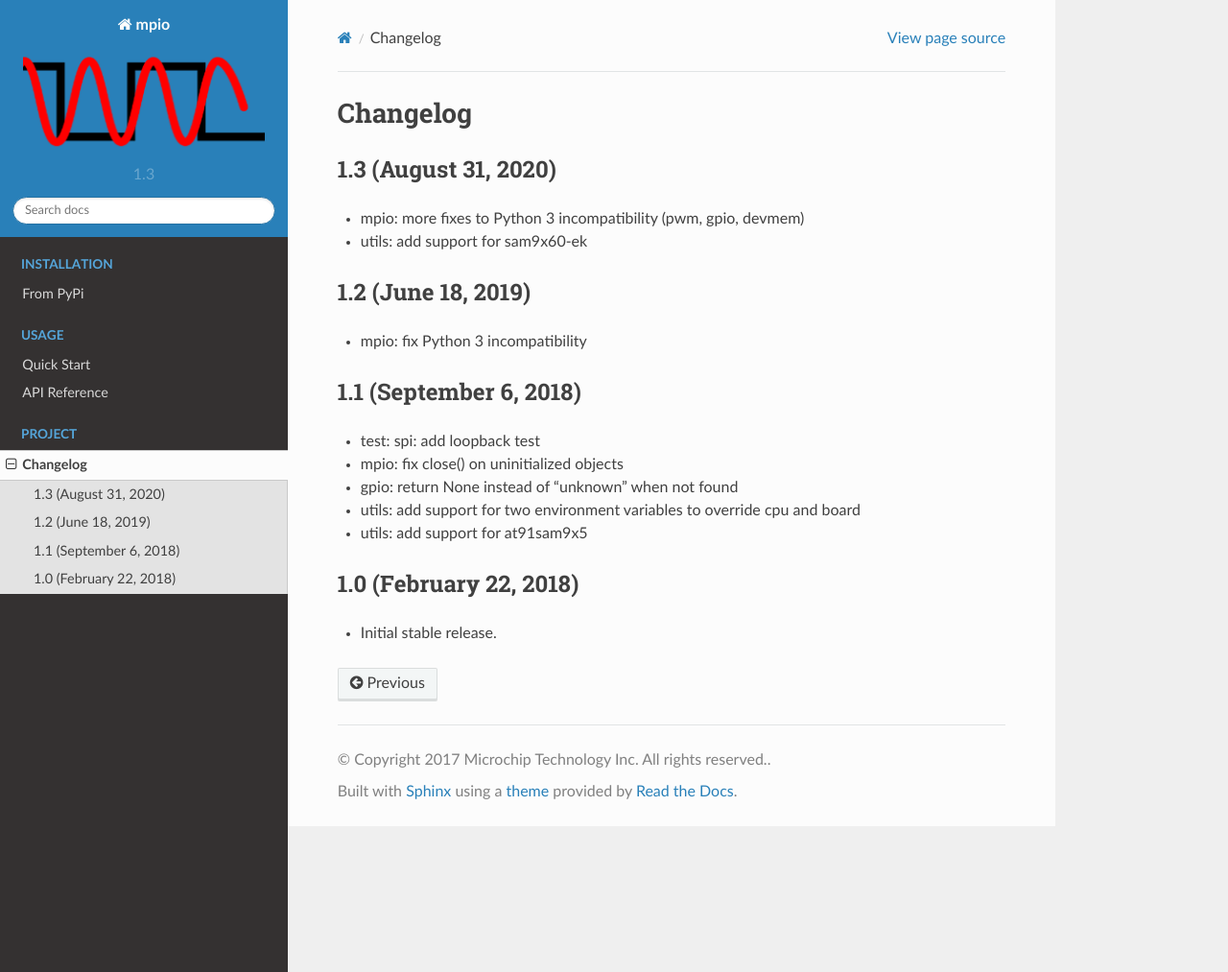
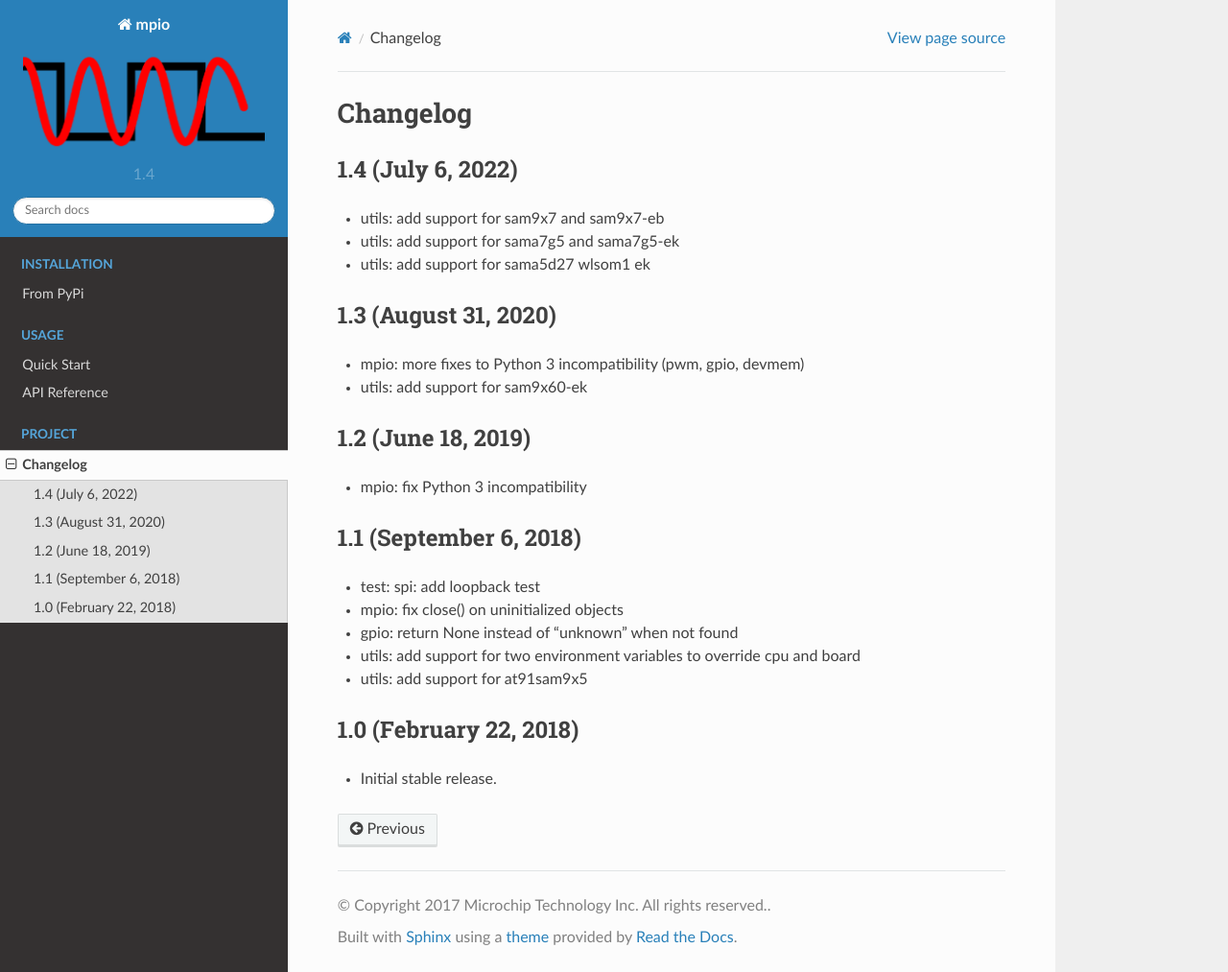
Before and after one commit to linux4sam/mpio, a Sphinx documentation site: the page built from docs/changelog.rst, in a window 1280 px wide and 1013 px high. Shown: the whole window at 96% size. Built offline with Sphinx 7.4.7 and the Read the Docs theme 2.0.0, drawn with Linux system fonts in a browser that asks for light colours.

Commit message:
Prepare release 1.4
Signed-off-by: Nicolas Ferre <nicolas.ferre@microchip.com>

```diff
--- a/docs/changelog.rst
+++ b/docs/changelog.rst
@@ -1,5 +1,13 @@
 Changelog
 ---------
+
+1.4 (July 6, 2022)
+==================
+
+- utils: add support for sam9x7 and sam9x7-eb
+- utils: add support for sama7g5 and sama7g5-ek
+- utils: add support for sama5d27 wlsom1 ek
+
 
 1.3 (August 31, 2020)
 =======================
--- a/docs/conf.py
+++ b/docs/conf.py
@@ -57,9 +57,9 @@ author = u'Joshua Henderson'
 # built documents.
 #
 # The short X.Y version.
-version = u'1.3'
+version = u'1.4'
 # The full version, including alpha/beta/rc tags.
-release = u'1.3'
+release = u'1.4'
 
 # The language for content autogenerated by Sphinx. Refer to documentation
 # for a list of supported languages.
--- a/mpio/__init__.py
+++ b/mpio/__init__.py
@@ -31,5 +31,5 @@ from .serial import Serial
 from .devmem import DevMem
 from .smbus import SMBus
 
-__version__ = '1.3'
+__version__ = '1.4'
 "mpio module version string."
```
